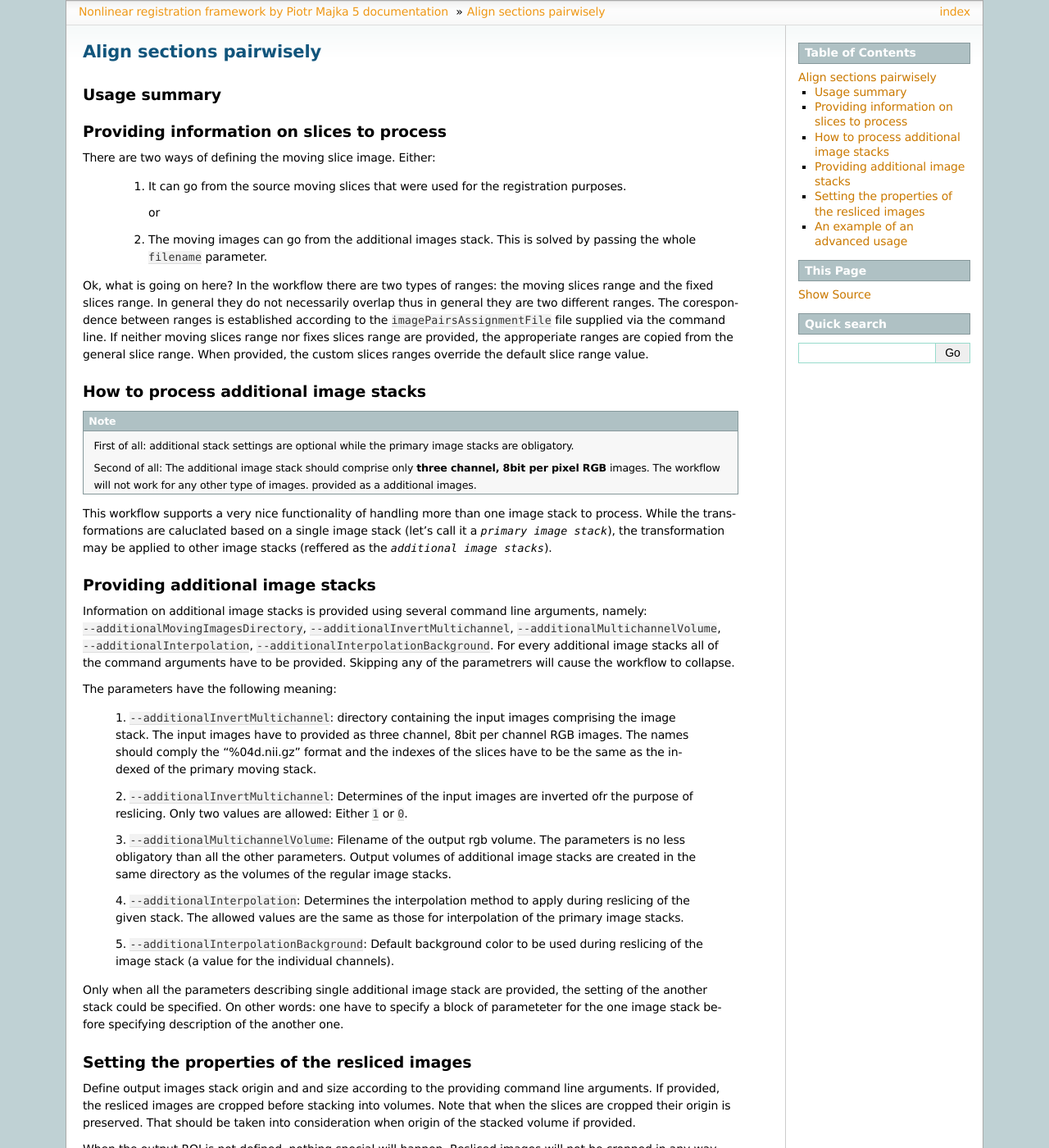
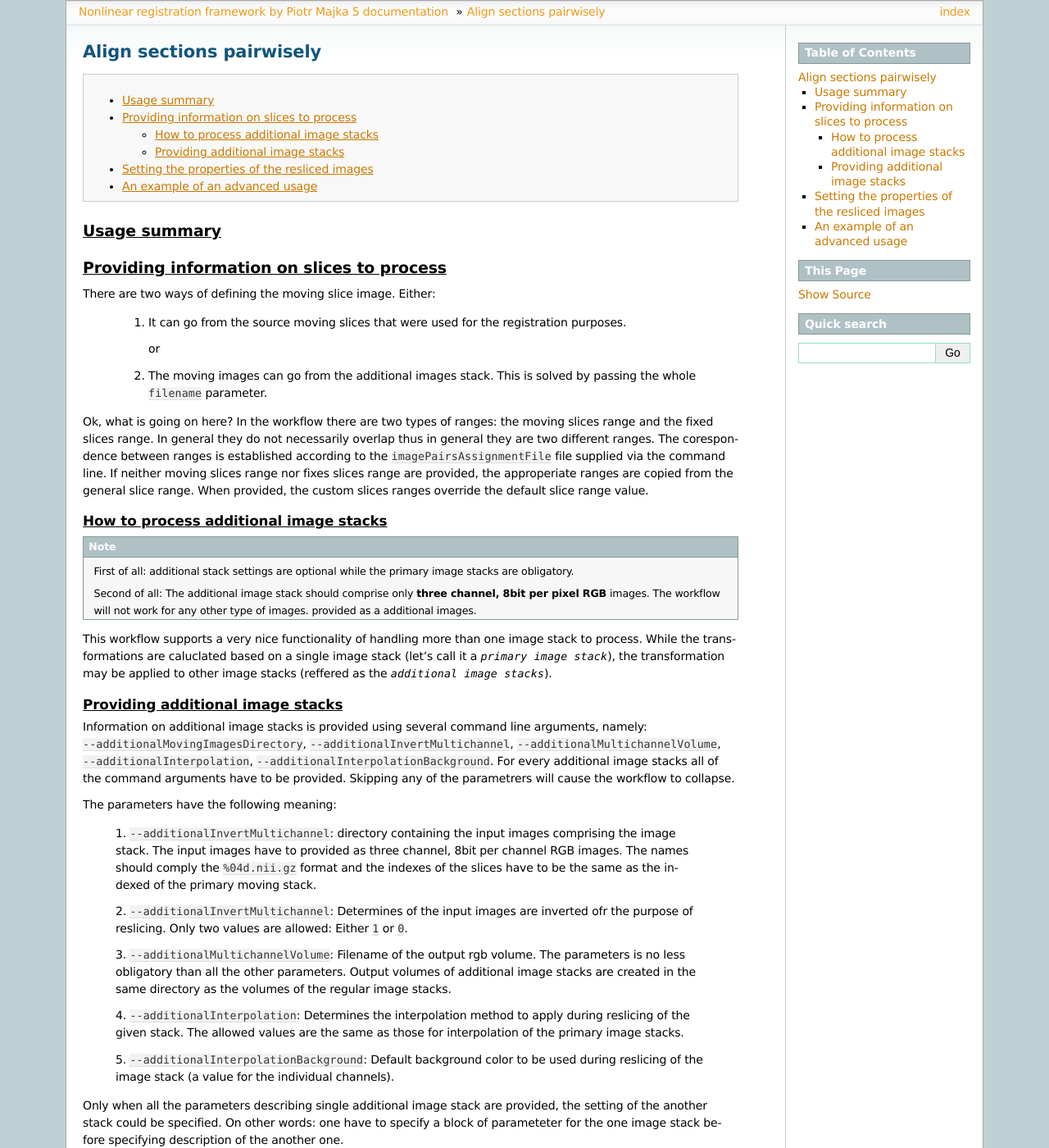
Before and after one commit to pmajka/poSSum, a Sphinx documentation site: the page built from docs/source/pos_pairwise_registration.rst, in a window 1280 px wide and 1400 px high. Shown: the whole window at 82% size. Built offline with Sphinx 7.4.7, drawn with Linux system fonts in a browser that asks for light colours; formulas are drawn with MathJax 3.

Commit message:
DOC: Some documentation changes.

```diff
--- a/docs/source/pos_pairwise_registration.rst
+++ b/docs/source/pos_pairwise_registration.rst
@@ -32,9 +36,8 @@
 slices ranges override the default slice range value.
 
 
-
 How to process additional image stacks
---------------------------------------
++++++++++++++++++++++++++++++++++++++++++++++
 
 .. note ::
     First of all: additional stack settings are optional while the primary image
@@ -51,7 +54,7 @@
 
 
 Providing additional image stacks
----------------------------------
++++++++++++++++++++++++++++++++++++++++++++++
 
 Information on additional image stacks is provided using several command line
 arguments, namely: ``--additionalMovingImagesDirectory``,
@@ -65,7 +68,7 @@
     1. ``--additionalInvertMultichannel``: directory containing the input images
     comprising the image stack. The input images have to provided as three
     channel, 8bit per channel RGB images. The names should comply the
-    "%04d.nii.gz" format and the indexes of the slices have to be the same as
+    ``%04d.nii.gz`` format and the indexes of the slices have to be the same as
     the indexed of the primary moving stack.
 
     2. ``--additionalInvertMultichannel``: Determines of the input images are
```
Also changed, not shown: other parts of docs/source/pos_pairwise_registration.rst (+4 -0 lines).
